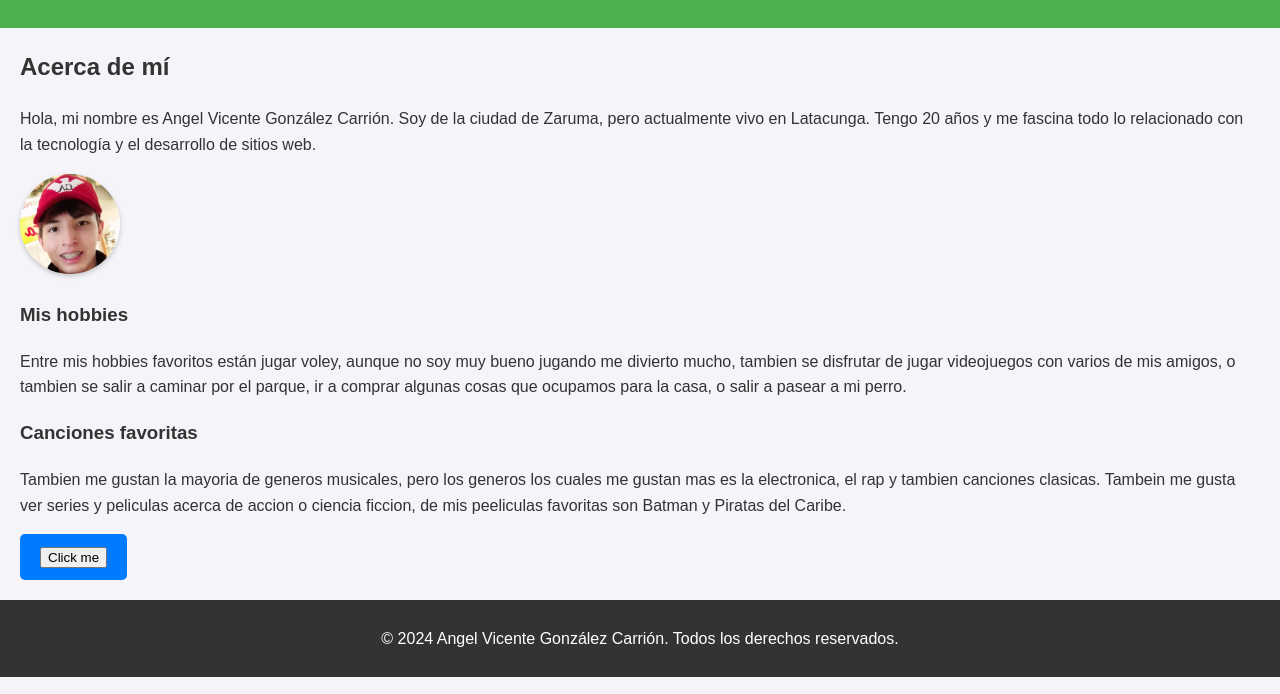
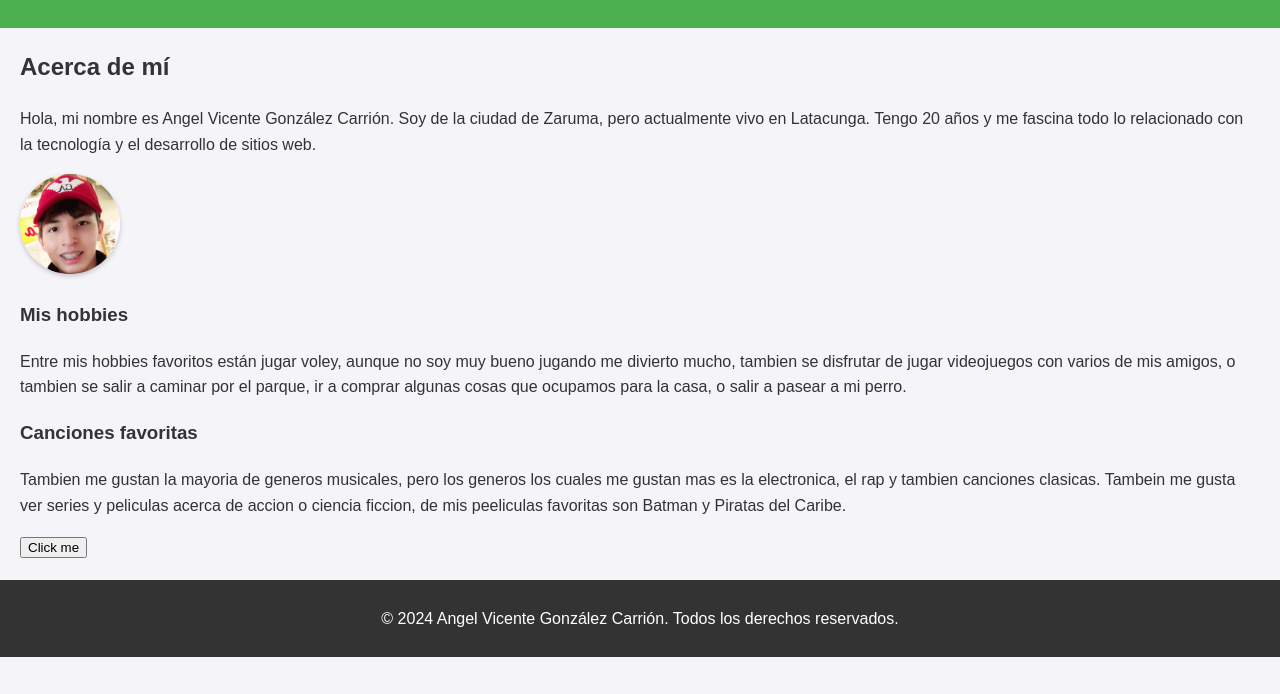
Before and after one commit to angelgonzalez01/Curriculum, a plain HTML site: page index.html in a window 1280 px wide. Shown: the part 106-800 px from the top of the page. Drawn offline with Linux system fonts and the light colour scheme.

Commit message:
boton v2.1

```diff
--- a/Styles.css
+++ b/Styles.css
@@ -49,21 +49,6 @@ body {
     margin-top: 20px;
 }
 
-.boton {
-    display: inline-block;
-    padding: 10px 20px;
-    font-size: 16px;
-    color: white;
-    background-color: #007BFF;
-    border: none;
-    border-radius: 5px;
-    text-decoration: none;
-    cursor: pointer;
-}
-.boton:hover {
-    background-color: #0056b3;
-}
-
 @keyframes circle-in-center {
     from {
         clip-path: circle(0%);
```
